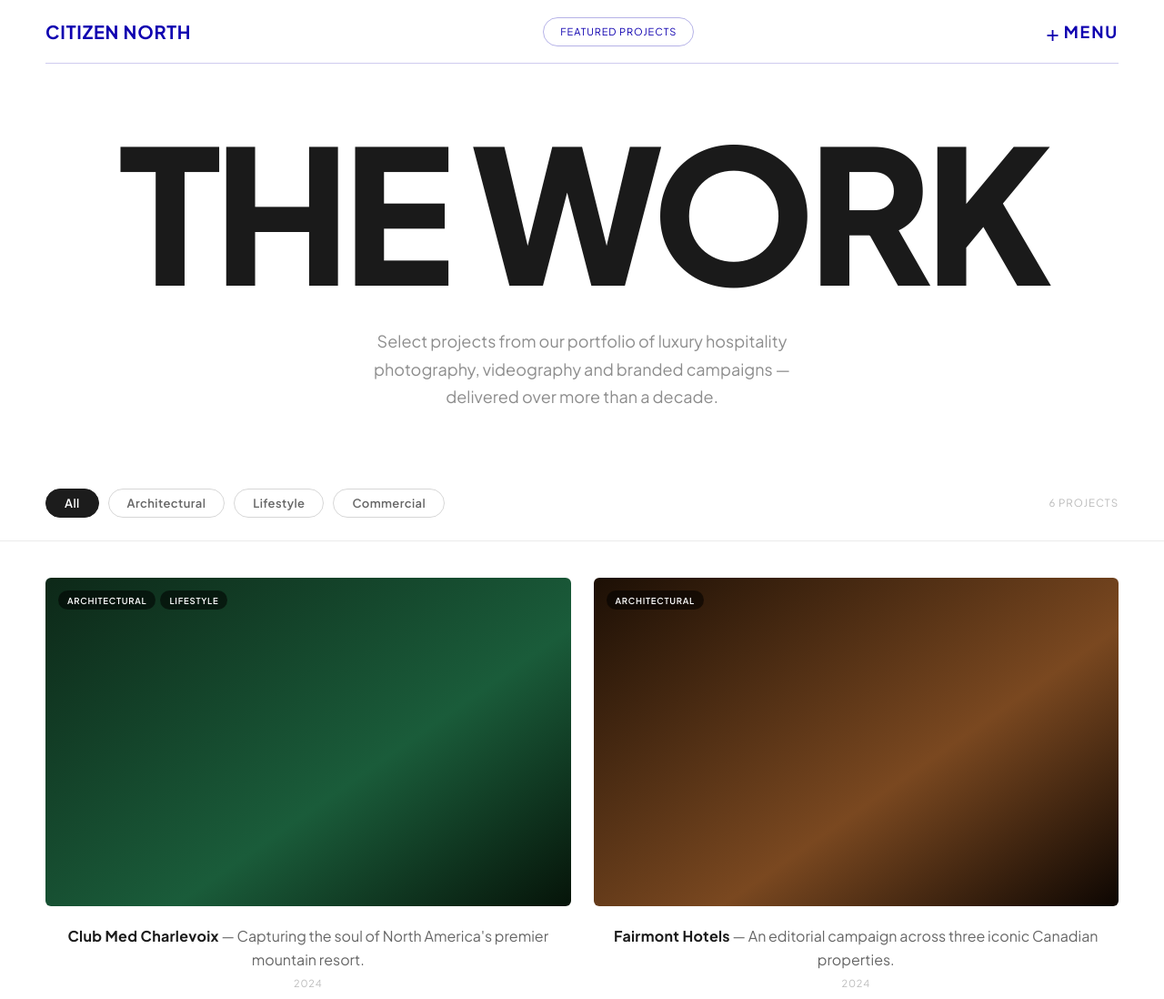
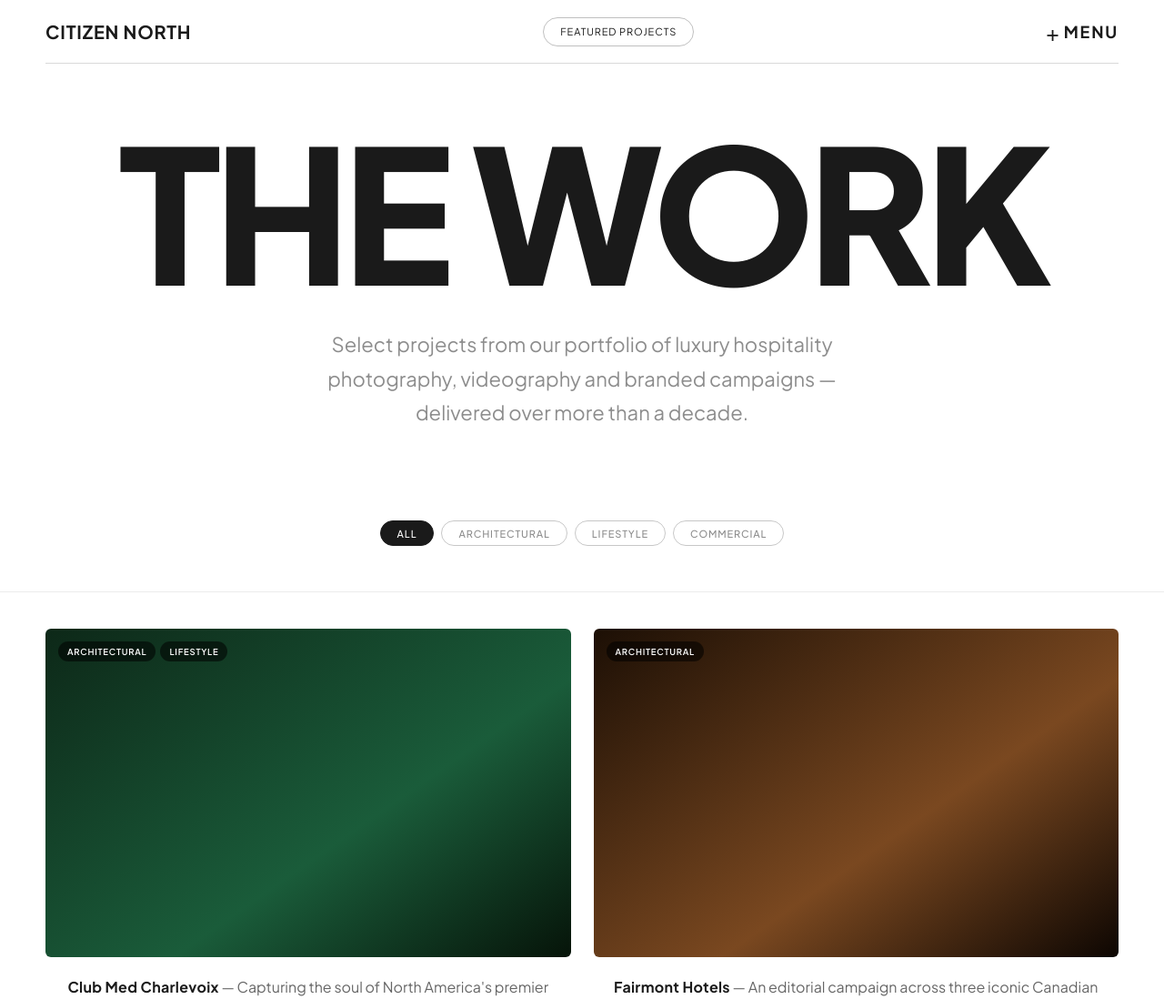
Before and after one commit to GoodNeighbourCollective/citizennorth, a plain HTML site: page work.html in a window 1280 px wide. Shown: the top 1098 px of the page at 91% size. Drawn offline with Linux system fonts and the light colour scheme.

Commit message:
Work page: black header text, larger subtitle, centred uppercase filters
- page-black body class → header logo/menu/pill all #1a1a1a (not blue-deep)
- Services page unaffected (page-light:not(.page-black) selector)
- Subtitle: clamp(1.7rem,1.9vw,2.2rem), max-width 60rem
- Filter bar: justify-content:center, padding 4rem top 5rem bottom
- Filter buttons: uppercase, 0.08em letter-spacing, match header pill style
  (1px outline, 10rem border-radius, fills black on active/hover)
- filter-count hidden for cleaner look

Co-Authored-By: Claude Sonnet 4.6 <noreply@anthropic.com>

```diff
--- a/style.css
+++ b/style.css
@@ -1004,19 +1004,20 @@ body {
 }
 .work-hero-sub {
   font-family: var(--f-body);
-  font-size: clamp(1.5rem, 1.6vw, 1.8rem);
+  font-size: clamp(1.7rem, 1.9vw, 2.2rem);
   line-height: 1.7;
   color: rgba(0,0,0,0.45);
-  max-width: 52rem;
+  max-width: 60rem;
   margin: 0 auto;
 }
 
-/* ── Filter bar ── */
+/* ── Filter bar — centred, matches header pill style ── */
 .work-filter-bar {
   display: flex;
   align-items: center;
-  gap: 1rem;
-  padding: 2.5rem var(--pad);
+  justify-content: center;
+  gap: 0.8rem;
+  padding: 4rem var(--pad) 5rem;
   background: #fff;
   border-bottom: 1px solid rgba(0,0,0,0.08);
   flex-wrap: wrap;
@@ -1024,34 +1025,30 @@ body {
 .work-filter {
   display: inline-flex;
   align-items: center;
-  padding: 0.7rem 2rem;
+  padding: 0.65rem 1.8rem;
   border-radius: 10rem;
-  border: 1.5px solid rgba(0,0,0,0.16);
-  font-family: var(--f-display);
-  font-weight: 600;
-  font-size: 1.3rem;
-  letter-spacing: 0.03em;
+  border: 1px solid rgba(0,0,0,0.22);
+  font-family: var(--f-body);
+  font-weight: 500;
+  font-size: 1.1rem;
+  letter-spacing: 0.08em;
+  text-transform: uppercase;
   background: transparent;
-  color: #666;
+  color: rgba(0,0,0,0.45);
   cursor: pointer;
   transition: background 0.2s ease, border-color 0.2s ease, color 0.2s ease;
 }
 .work-filter:hover {
-  border-color: var(--black);
-  color: var(--black);
+  border-color: #1a1a1a;
+  color: #1a1a1a;
 }
 .work-filter.is-active {
-  background: var(--black);
-  border-color: var(--black);
+  background: #1a1a1a;
+  border-color: #1a1a1a;
   color: #fff;
 }
 .work-filter-count {
-  margin-left: auto;
-  font-family: var(--f-body);
-  font-size: 1.15rem;
-  letter-spacing: 0.08em;
-  text-transform: uppercase;
-  color: #bbb;
+  display: none;
 }
 
 /* ── Work grid ── */
@@ -1340,19 +1337,34 @@ body {
    SERVICES PAGE
    ============================================================ */
 
-/* Page-light: header shows dark text on white hero background */
-body.page-light:not(.nav-is-open) .header:not(.is-scrolled) .logo,
-body.page-light:not(.nav-is-open) .header:not(.is-scrolled) .nav-toggle,
-body.page-light:not(.nav-is-open) .header:not(.is-scrolled) .nav-toggle-plus,
-body.page-light:not(.nav-is-open) .header:not(.is-scrolled) .nav-toggle-label {
+/* Page-light (services page): blue-deep text on white hero */
+body.page-light:not(.page-black):not(.nav-is-open) .header:not(.is-scrolled) .logo,
+body.page-light:not(.page-black):not(.nav-is-open) .header:not(.is-scrolled) .nav-toggle,
+body.page-light:not(.page-black):not(.nav-is-open) .header:not(.is-scrolled) .nav-toggle-plus,
+body.page-light:not(.page-black):not(.nav-is-open) .header:not(.is-scrolled) .nav-toggle-label {
   color: var(--blue-deep);
 }
-body.page-light:not(.nav-is-open) .header:not(.is-scrolled)::after {
+body.page-light:not(.page-black):not(.nav-is-open) .header:not(.is-scrolled)::after {
   background: rgba(15,0,176,0.2);
 }
-body.page-light:not(.nav-is-open) .header:not(.is-scrolled) .header-page-pill {
+body.page-light:not(.page-black):not(.nav-is-open) .header:not(.is-scrolled) .header-page-pill {
   border-color: rgba(15,0,176,0.3);
   color: var(--blue-deep);
+}
+
+/* Page-black (work page): pure black text on white hero */
+body.page-black:not(.nav-is-open) .header:not(.is-scrolled) .logo,
+body.page-black:not(.nav-is-open) .header:not(.is-scrolled) .nav-toggle,
+body.page-black:not(.nav-is-open) .header:not(.is-scrolled) .nav-toggle-plus,
+body.page-black:not(.nav-is-open) .header:not(.is-scrolled) .nav-toggle-label {
+  color: #1a1a1a;
+}
+body.page-black:not(.nav-is-open) .header:not(.is-scrolled)::after {
+  background: rgba(0,0,0,0.15);
+}
+body.page-black:not(.nav-is-open) .header:not(.is-scrolled) .header-page-pill {
+  border-color: rgba(0,0,0,0.25);
+  color: #1a1a1a;
 }
 
 /* "Our Offer" pill in header centre */
--- a/work.html
+++ b/work.html
@@ -11,7 +11,7 @@
   <link rel="stylesheet" href="fonts.css">
   <link rel="stylesheet" href="style.css">
 </head>
-<body class="page-light">
+<body class="page-light page-black">
 
   <!-- Custom Cursor -->
   <div class="cursor" id="cursor">
```
